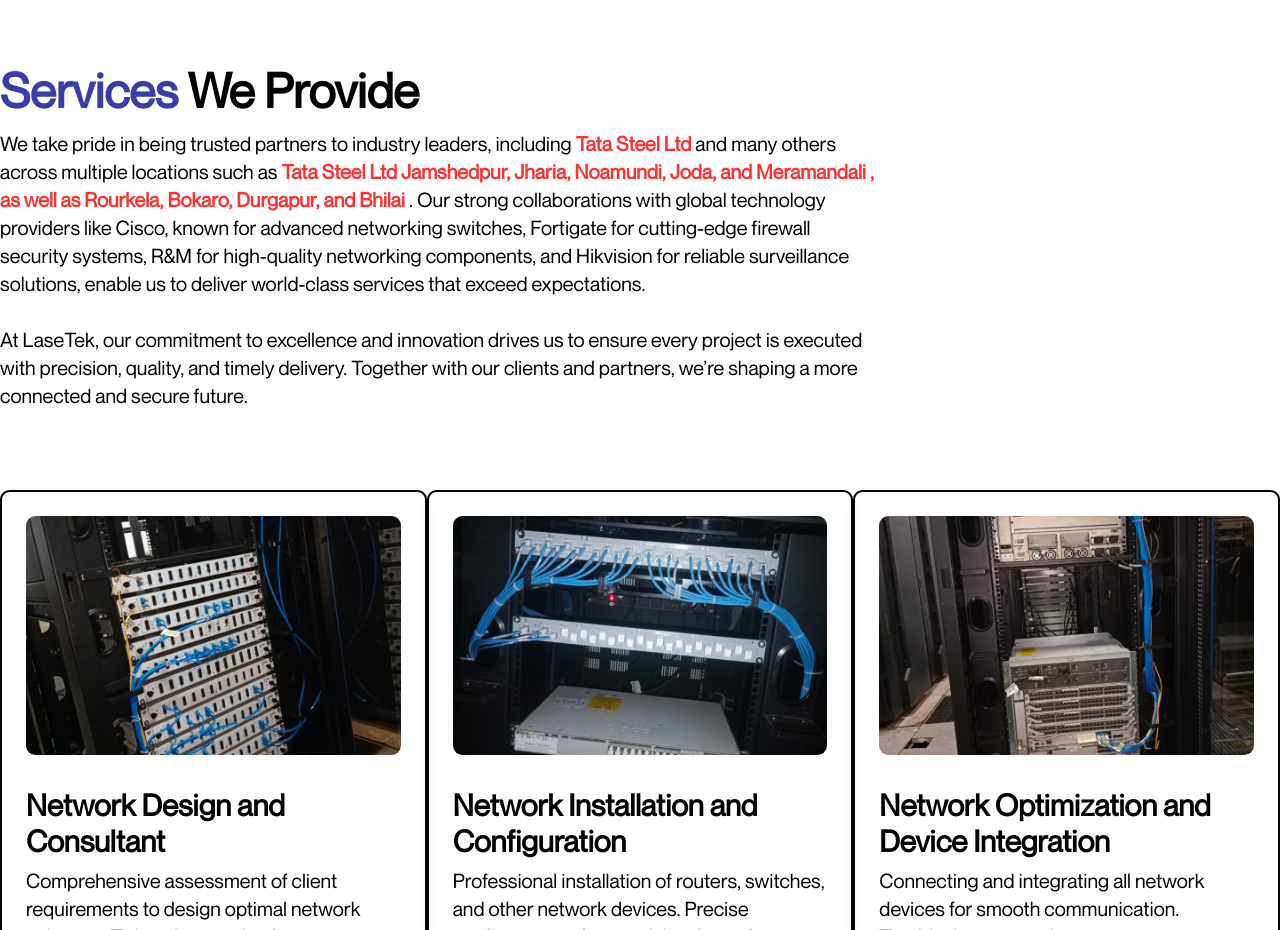
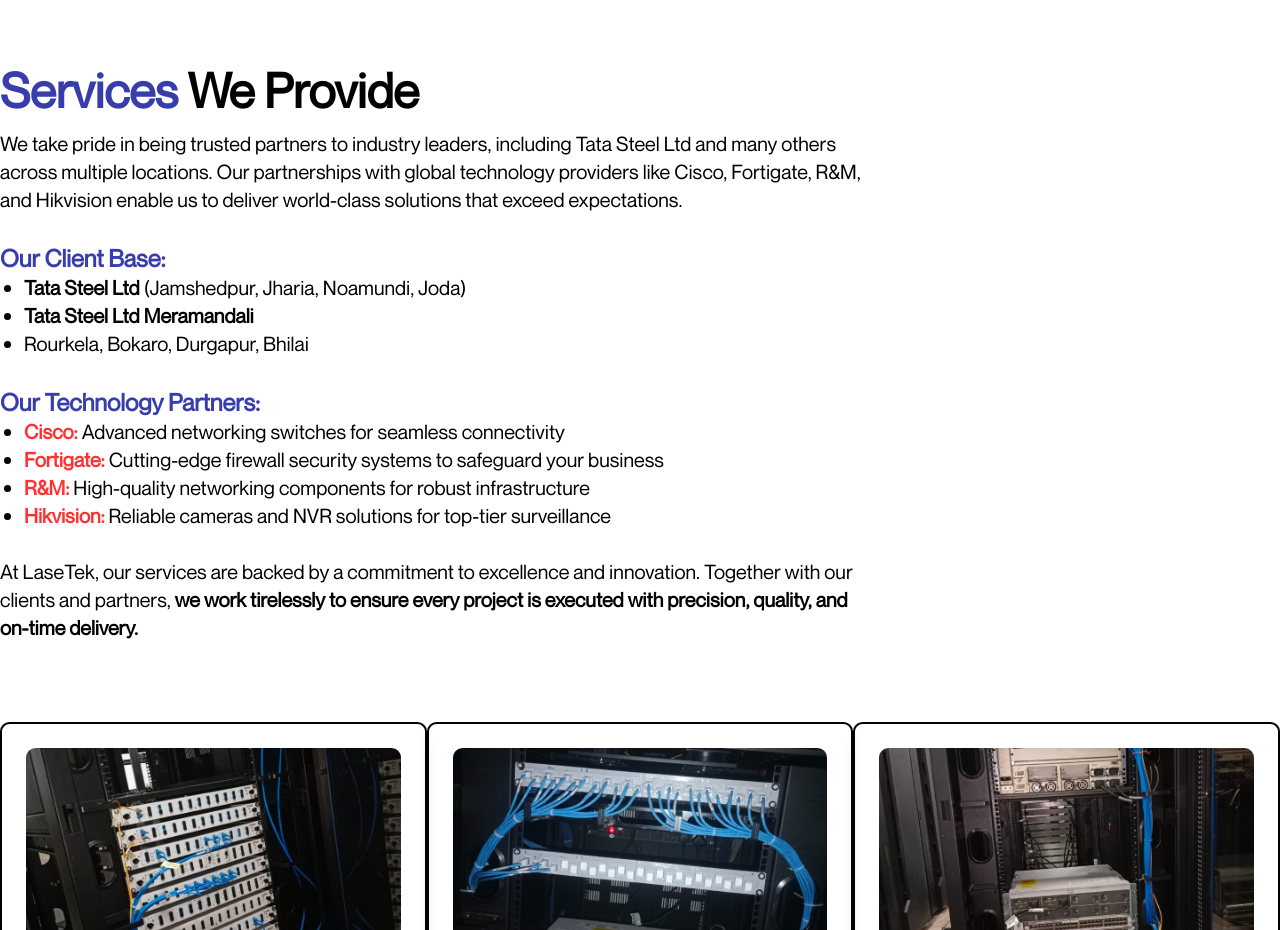
Before and after one commit to love-to-code108/LaseTek, a React (Vite) app: page / in a window 1280 px wide. Shown: the part 1360-2290 px from the top of the page. Built offline with nearby package versions, Linux system fonts and the light colour scheme.

Commit message:
updated the services we provide section and made our client base section and our Technology partner section in bullet points

```diff
--- a/src/App.jsx
+++ b/src/App.jsx
@@ -268,9 +268,32 @@
 
             {/* OTHER TEXT */}
             <p className="text-xl">
-            We take pride in being trusted partners to industry leaders, including <span className=" text-[#ff3131] font-bold">Tata Steel Ltd</span> and many others across multiple locations such as <span className=" text-[#ff3131] font-bold">Tata Steel Ltd Jamshedpur, Jharia, Noamundi, Joda, and Meramandali , as well as Rourkela, Bokaro, Durgapur, and Bhilai</span> . Our strong collaborations with <span className=" ">global technology providers like Cisco, known for advanced networking switches, Fortigate for cutting-edge firewall security systems, R&M for high-quality networking components, and Hikvision for reliable surveillance solutions, enable us to deliver world-class services that exceed expectations. </span> <br /> <br />
+            We take pride in being trusted partners to industry leaders, including Tata Steel Ltd and many others across multiple locations. Our partnerships with global technology providers like Cisco, Fortigate, R&M, and Hikvision enable us to deliver world-class solutions that exceed expectations.
+            <br />
+            <br />
 
-            At LaseTek, our commitment to excellence and innovation drives us to ensure every project is executed with precision, quality, and timely delivery. Together with our clients and partners, we’re shaping a more connected and secure future.
+            <span className=" text-[#383dad] font-bold text-2xl">Our Client Base:</span>
+            <ul className=" list-disc ml-6">
+              <li><span className=" font-bold">Tata Steel Ltd</span> (Jamshedpur, Jharia, Noamundi, Joda)</li>
+              <li className=" font-bold"> Tata Steel Ltd Meramandali</li>
+              <li>Rourkela, Bokaro, Durgapur, Bhilai</li>
+            </ul>
+
+
+            <br />
+
+            <span className=" text-[#383dad] font-bold text-2xl">Our Technology Partners:</span>
+
+            <ul className=" list-disc ml-6">
+              <li><span className=" font-bold text-[#ff3131]">Cisco:</span> Advanced networking switches for seamless connectivity</li>
+              <li><span className=" font-bold text-[#ff3131]">Fortigate:</span> Cutting-edge firewall security systems to safeguard your business</li>
+              <li><span className=" font-bold text-[#ff3131]">R&M:</span> High-quality networking components for robust infrastructure
+              </li>
+              <li><span className=" font-bold text-[#ff3131]">Hikvision:</span> Reliable cameras and NVR solutions for top-tier surveillance</li>
+            </ul>
+
+            <br />
+            At LaseTek, our services are backed by a commitment to excellence and innovation. Together with our clients and partners, <span className=" font-bold">we work tirelessly to ensure every project is executed with precision, quality, and on-time delivery.</span>
             </p>
           </div>
 
```
